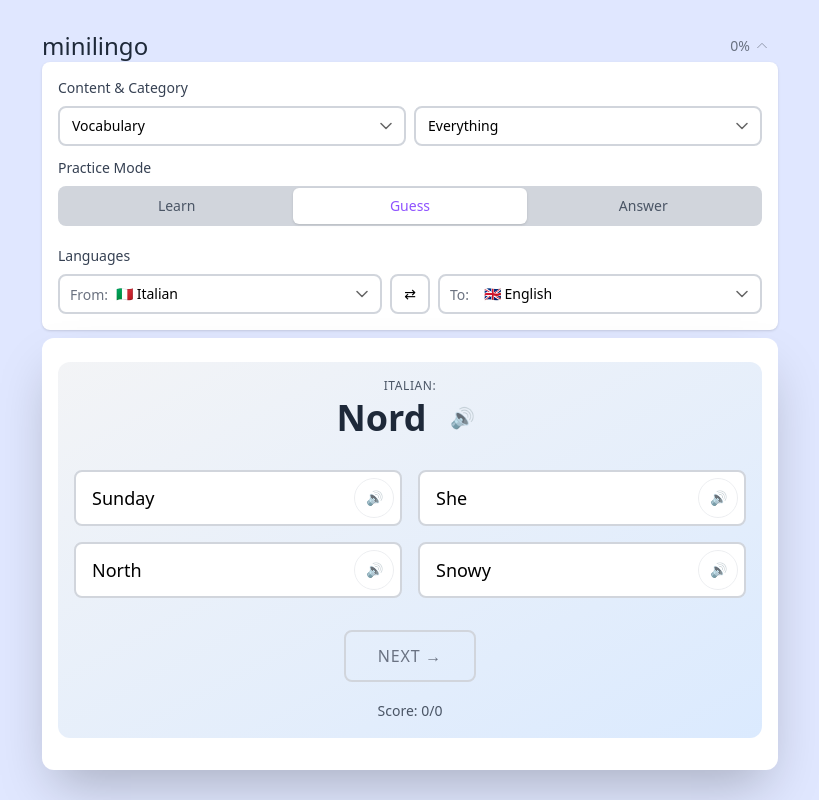
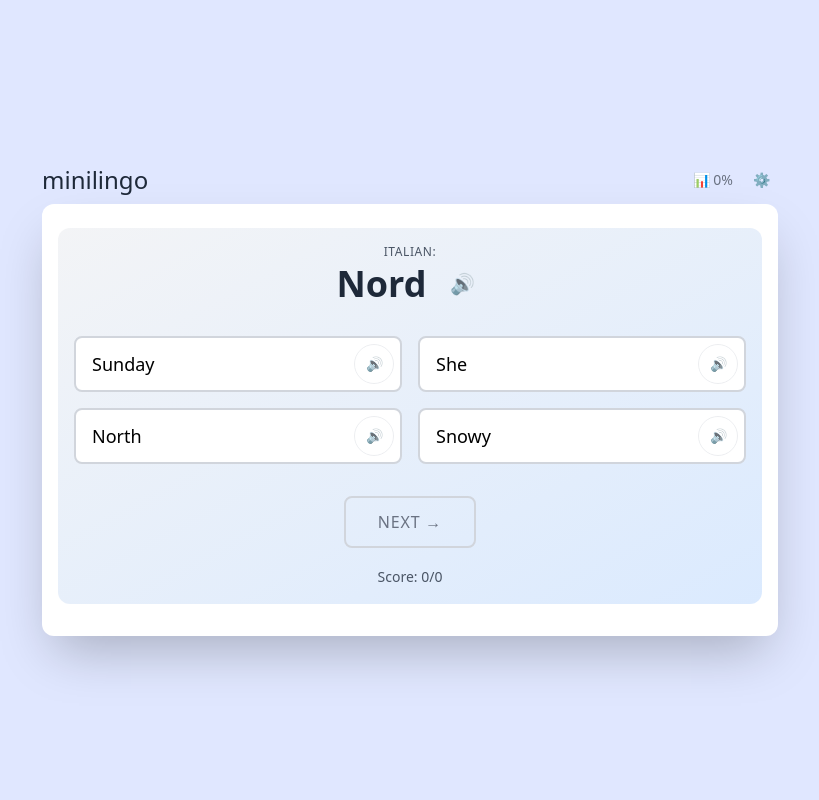
Before and after one commit to cztomsik/lang-app, a Preact app: page / in a window 1280 px wide. Shown: the whole page, without its empty margins (230-1049 px from the left). Built offline with nearby package versions, Linux system fonts and the light colour scheme.

Commit message:
split collapsible panel into two separate ones, reorder selectors

```diff
--- a/src/LangApp.tsx
+++ b/src/LangApp.tsx
@@ -6,7 +6,7 @@ import type { Phrase } from './phrases';
 
 type Language = 'english' | 'italian' | 'japanese' | 'czech' | 'portuguese' | 'spanish';
 
-import { Button, Card, WordDisplay, Input, Feedback, ChoiceButton, Header, SettingsPanel } from './components';
+import { Button, Card, WordDisplay, Input, Feedback, ChoiceButton, Header, SettingsPanel, ProgressPanel } from './components';
 
 type WordOrPhrase = VocabularyWord | Phrase;
 
@@ -25,8 +25,10 @@ export function LangApp() {
     categories,
     practiceMode,
     setPracticeMode,
-    showStats,
-    setShowStats,
+    showProgress,
+    setShowProgress,
+    showSettings,
+    setShowSettings,
     currentWord,
     setCurrentWord,
     score,
@@ -283,17 +285,26 @@ export function LangApp() {
   return (
     <div class="max-md:bg-white p-4">
       <Header
-        showStats={showStats}
-        onToggleStats={() => setShowStats(!showStats)}
+        showProgress={showProgress}
+        onToggleProgress={() => setShowProgress(!showProgress)}
+        showSettings={showSettings}
+        onToggleSettings={() => setShowSettings(!showSettings)}
         masteryPercentage={stats.masteryPercentage}
         dueCount={0}
       />
 
-      {showStats && (
-        <SettingsPanel
+      {showProgress && (
+        <ProgressPanel
           stats={stats}
           isReviewMode={false}
           onToggleReviewMode={() => {}}
+          selectedCategory={selectedCategory}
+          getCategoryStats={getCategoryStats}
+        />
+      )}
+
+      {showSettings && (
+        <SettingsPanel
           practiceMode={practiceMode}
           onPracticeModeChange={(value) => setPracticeMode(value)}
           fromLanguage={fromLanguage}
@@ -308,7 +319,6 @@ export function LangApp() {
             handleCategoryChange(category);
           }}
           categories={categories}
-          getCategoryStats={getCategoryStats}
         />
       )}
 
--- a/src/components/Header.tsx
+++ b/src/components/Header.tsx
@@ -1,32 +1,32 @@
 interface HeaderProps {
-  showStats: boolean;
-  onToggleStats: () => void;
+  showProgress: boolean;
+  onToggleProgress: () => void;
+  showSettings: boolean;
+  onToggleSettings: () => void;
   masteryPercentage: number;
   dueCount: number;
 }
 
-export function Header({ showStats, onToggleStats, masteryPercentage, dueCount }: HeaderProps) {
+export function Header({ showProgress, onToggleProgress, showSettings, onToggleSettings, masteryPercentage, dueCount }: HeaderProps) {
   return (
     <header class="flex gap-2 items-center">
       <h1 class="text-2xl font-light text-gray-800">minilingo</h1>
-      <div class="ml-auto">
+      <div class="ml-auto flex gap-1">
         <button
-          onClick={onToggleStats}
+          onClick={onToggleProgress}
           class="flex items-center gap-1 text-gray-500 hover:text-gray-700 transition-colors px-2 py-1 rounded hover:bg-gray-100"
-          title={showStats ? 'Hide stats' : 'Show stats'}
+          title={showProgress ? 'Hide progress' : 'Show progress'}
         >
           <span class="text-sm font-medium">
-            {masteryPercentage}%{dueCount > 0 && <span class="ml-1 text-purple-600">({dueCount} due)</span>}
+            📊 {masteryPercentage}%{dueCount > 0 && <span class="ml-1 text-purple-600">({dueCount} due)</span>}
           </span>
-          <svg
-            class="w-4 h-4 transition-transform"
-            style={{ transform: showStats ? 'rotate(180deg)' : 'rotate(0deg)' }}
-            fill="none"
-            stroke="currentColor"
-            viewBox="0 0 24 24"
-          >
-            <path strokeLinecap="round" strokeLinejoin="round" strokeWidth={2} d="M19 9l-7 7-7-7" />
-          </svg>
+        </button>
+        <button
+          onClick={onToggleSettings}
+          class="flex items-center gap-1 text-gray-500 hover:text-gray-700 transition-colors px-2 py-1 rounded hover:bg-gray-100"
+          title={showSettings ? 'Hide settings' : 'Show settings'}
+        >
+          <span class="text-sm font-medium">⚙️</span>
         </button>
       </div>
     </header>
--- a/src/components/SettingsPanel.tsx
+++ b/src/components/SettingsPanel.tsx
@@ -38,6 +38,43 @@ export const SettingsPanel: FunctionComponent<SettingsPanelProps> = ({
     <div class="bg-white rounded-lg p-4 shadow-sm">
         <div class="flex flex-col gap-3">
           <div>
+            <label class="text-sm font-medium text-gray-700 mb-2 block">Languages</label>
+            <div class="flex gap-2">
+              <Select
+                value={fromLanguage}
+                onChange={(value) => onFromLanguageChange(value as Language)}
+                class="from-language-select flex-1"
+                options={[
+                  { value: 'english', label: '🇬🇧 English' },
+                  { value: 'italian', label: '🇮🇹 Italian' },
+                  { value: 'japanese', label: '🇯🇵 Japanese' },
+                  { value: 'czech', label: '🇨🇿 Czech' },
+                  { value: 'portuguese', label: '🇵🇹 Portuguese' },
+                  { value: 'spanish', label: '🇪🇸 Spanish' },
+                ]}
+              />
+
+              <Button variant="icon" onClick={onSwapLanguages} title="Swap languages">
+                ⇄
+              </Button>
+
+              <Select
+                value={toLanguage}
+                onChange={(value) => onToLanguageChange(value as Language)}
+                class="to-language-select flex-1"
+                options={[
+                  { value: 'english', label: '🇬🇧 English' },
+                  { value: 'italian', label: '🇮🇹 Italian' },
+                  { value: 'japanese', label: '🇯🇵 Japanese' },
+                  { value: 'czech', label: '🇨🇿 Czech' },
+                  { value: 'portuguese', label: '🇵🇹 Portuguese' },
+                  { value: 'spanish', label: '🇪🇸 Spanish' },
+                ]}
+              />
+            </div>
+          </div>
+
+          <div>
             <label class="text-sm font-medium text-gray-700 mb-2 block">Content & Category</label>
             <div class="grid grid-cols-2 gap-2">
               <Select
@@ -74,43 +111,6 @@ export const SettingsPanel: FunctionComponent<SettingsPanelProps> = ({
               ]}
             />
           </div>
-
-          <div>
-            <label class="text-sm font-medium text-gray-700 mb-2 block">Languages</label>
-            <div class="flex gap-2">
-              <Select
-                value={fromLanguage}
-                onChange={(value) => onFromLanguageChange(value as Language)}
-                class="from-language-select flex-1"
-                options={[
-                  { value: 'english', label: '🇬🇧 English' },
-                  { value: 'italian', label: '🇮🇹 Italian' },
-                  { value: 'japanese', label: '🇯🇵 Japanese' },
-                  { value: 'czech', label: '🇨🇿 Czech' },
-                  { value: 'portuguese', label: '🇵🇹 Portuguese' },
-                  { value: 'spanish', label: '🇪🇸 Spanish' },
-                ]}
-              />
-
-              <Button variant="icon" onClick={onSwapLanguages} title="Swap languages">
-                ⇄
-              </Button>
-
-              <Select
-                value={toLanguage}
-                onChange={(value) => onToLanguageChange(value as Language)}
-                class="to-language-select flex-1"
-                options={[
-                  { value: 'english', label: '🇬🇧 English' },
-                  { value: 'italian', label: '🇮🇹 Italian' },
-                  { value: 'japanese', label: '🇯🇵 Japanese' },
-                  { value: 'czech', label: '🇨🇿 Czech' },
-                  { value: 'portuguese', label: '🇵🇹 Portuguese' },
-                  { value: 'spanish', label: '🇪🇸 Spanish' },
-                ]}
-              />
-            </div>
-          </div>
         </div>
     </div>
   );
--- a/src/hooks/useAppState.ts
+++ b/src/hooks/useAppState.ts
@@ -22,7 +22,8 @@ export function useAppState() {
   const [fromLanguage, setFromLanguage] = useLocalStorage<Language>('fromLanguage', 'italian');
   const [toLanguage, setToLanguage] = useLocalStorage<Language>('toLanguage', 'english');
   const [practiceMode, setPracticeMode] = useLocalStorage<'learn' | 'answer' | 'guess'>('practiceMode', 'guess');
-  const [showStats, setShowStats] = useLocalStorage<boolean>('showStats', true);
+  const [showProgress, setShowProgress] = useLocalStorage<boolean>('showProgress', false);
+  const [showSettings, setShowSettings] = useLocalStorage<boolean>('showSettings', false);
 
   // Session state
   const [contentType, setContentType] = useState<ContentType>('vocabulary');
@@ -81,8 +82,10 @@ export function useAppState() {
     // Practice settings
     practiceMode,
     setPracticeMode,
-    showStats,
-    setShowStats,
+    showProgress,
+    setShowProgress,
+    showSettings,
+    setShowSettings,
 
     // Game state
     currentWord,
```
